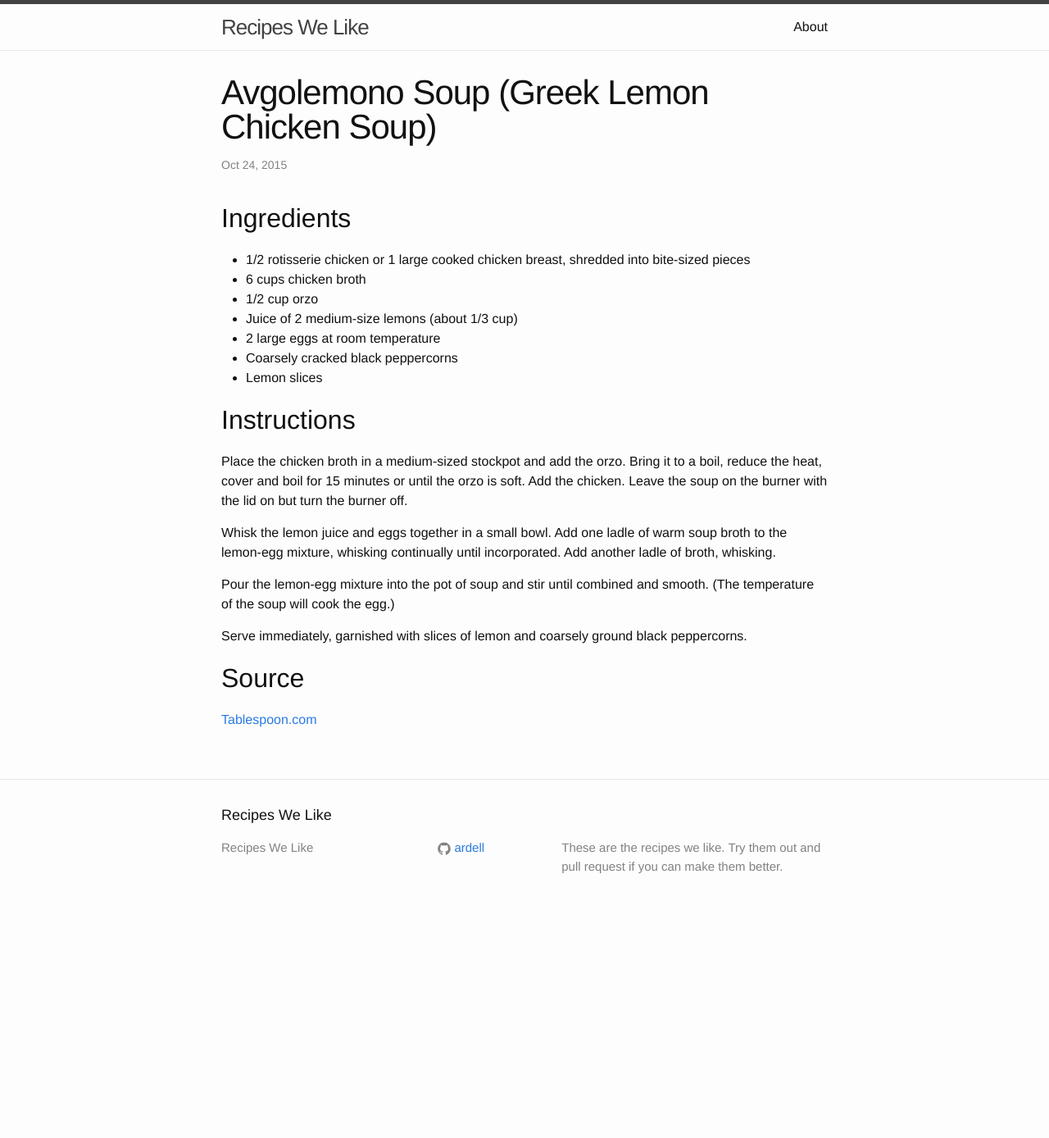
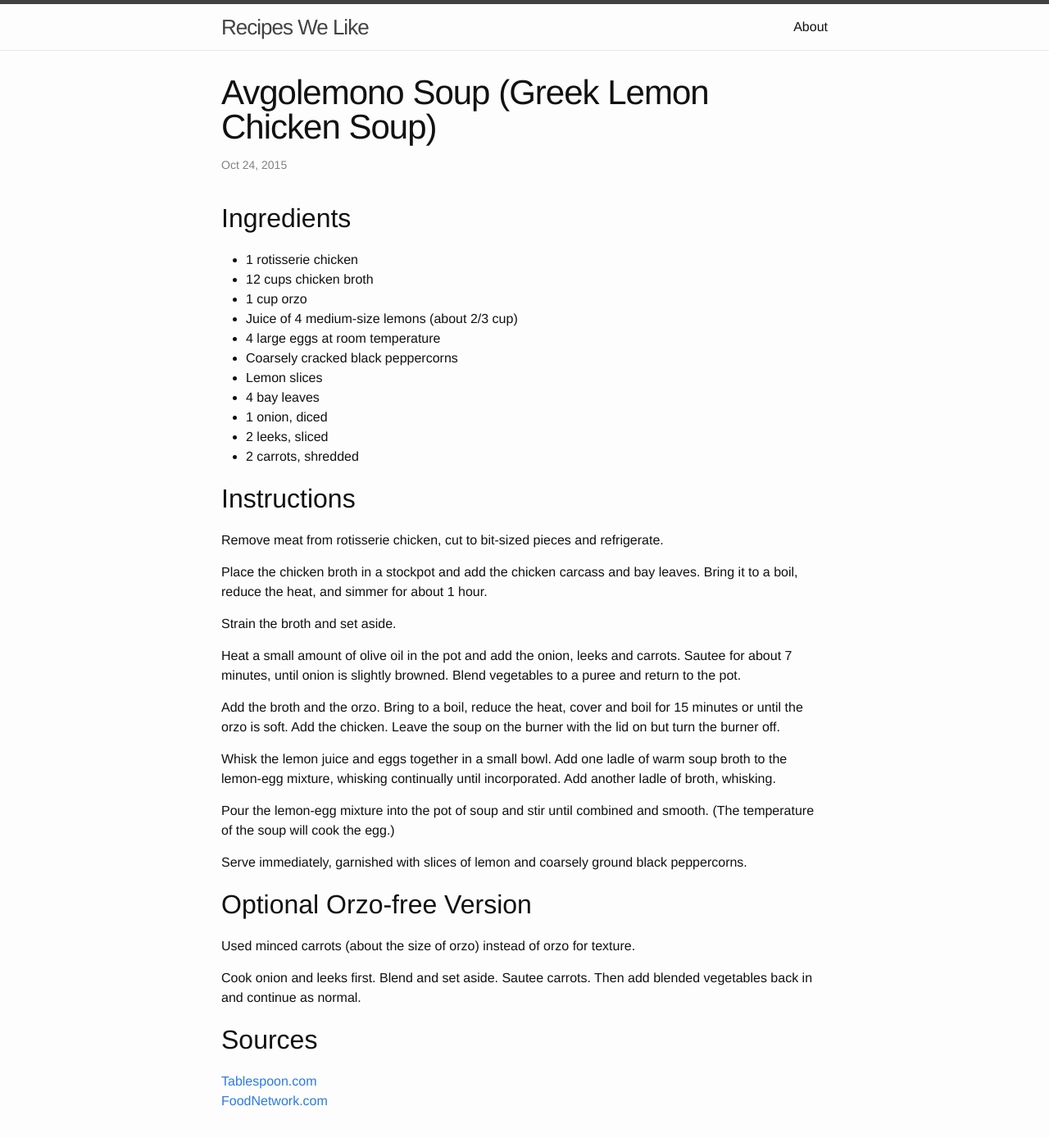
Before and after one commit to ardell/recipes, a Jekyll site: the page built from _posts/2015-10-24-avgolemono-soup.markdown, in a window 1280 px wide and 1400 px high. Shown: the top 1388 px of the window at 82% size. Built offline with Jekyll 4.4.1, drawn with Linux system fonts in a browser that asks for light colours.

Commit message:
Update avgolemono recipe.

```diff
--- a/_posts/2015-10-24-avgolemono-soup.markdown
+++ b/_posts/2015-10-24-avgolemono-soup.markdown
@@ -7,21 +7,35 @@ categories: soups dinner
 
 Ingredients
 -----------
-- 1/2 rotisserie chicken or 1 large cooked chicken breast, shredded into bite-sized pieces
-- 6 cups chicken broth
-- 1/2 cup orzo
-- Juice of 2 medium-size lemons (about 1/3 cup)
-- 2 large eggs at room temperature
+- 1 rotisserie chicken
+- 12 cups chicken broth
+- 1 cup orzo
+- Juice of 4 medium-size lemons (about 2/3 cup)
+- 4 large eggs at room temperature
 - Coarsely cracked black peppercorns
 - Lemon slices
+- 4 bay leaves
+- 1 onion, diced
+- 2 leeks, sliced
+- 2 carrots, shredded
 
 Instructions
 ------------
 
-Place the chicken broth in a medium-sized stockpot and add the orzo. Bring it
-to a boil, reduce the heat, cover and boil for 15 minutes or until the orzo is
-soft. Add the chicken. Leave the soup on the burner with the lid on but turn
-the burner off.
+Remove meat from rotisserie chicken, cut to bit-sized pieces and refrigerate.
+
+Place the chicken broth in a stockpot and add the chicken carcass and bay
+leaves. Bring it to a boil, reduce the heat, and simmer for about 1 hour.
+
+Strain the broth and set aside.
+
+Heat a small amount of olive oil in the pot and add the onion, leeks and
+carrots. Sautee for about 7 minutes, until onion is slightly browned. Blend
+vegetables to a puree and return to the pot.
+
+Add the broth and the orzo.  Bring to a boil, reduce the heat, cover and boil
+for 15 minutes or until the orzo is soft. Add the chicken. Leave the soup on
+the burner with the lid on but turn the burner off.
 
 Whisk the lemon juice and eggs together in a small bowl. Add one ladle of warm
 soup broth to the lemon-egg mixture, whisking continually until incorporated.
@@ -33,6 +47,15 @@ smooth. (The temperature of the soup will cook the egg.)
 Serve immediately, garnished with slices of lemon and coarsely ground black
 peppercorns.
 
-Source
+Optional Orzo-free Version
+--------------------------
+
+Used minced carrots (about the size of orzo) instead of orzo for texture.
+
+Cook onion and leeks first. Blend and set aside. Sautee carrots. Then add
+blended vegetables back in and continue as normal.
+
+Sources
 ------
-[Tablespoon.com](http://www.tablespoon.com/recipes/easy-avgolemono-soup-greek-lemon-soup/bc9f4b96-5c28-49b6-91cf-9fb0009ee870/?utm_source=pinterest&utm_medium=social&utm_content=fave+dinners&utm_campaign=greek+lemon+soup&crlt.pid=camp.seI0g4WPdX0A)
+[Tablespoon.com](http://www.tablespoon.com/recipes/easy-avgolemono-soup-greek-lemon-soup/bc9f4b96-5c28-49b6-91cf-9fb0009ee870/?utm_source=pinterest&utm_medium=social&utm_content=fave+dinners&utm_campaign=greek+lemon+soup&crlt.pid=camp.seI0g4WPdX0A)<br>
+[FoodNetwork.com](http://www.foodnetwork.com/recipes/cat-cora/avgolemono-chicken-soup-with-egg-lemon-sauce-recipe.html)
```
